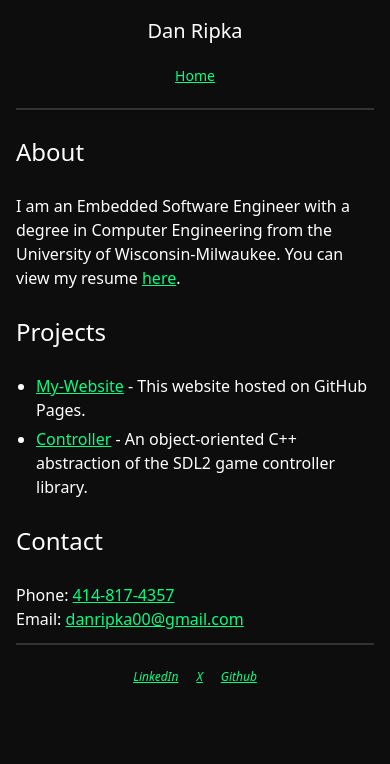
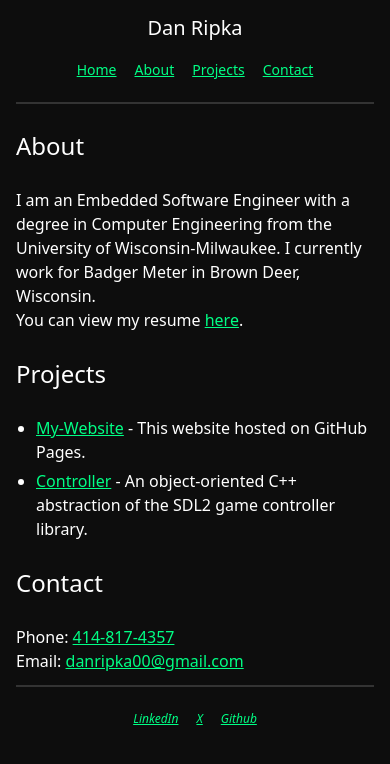
Before and after one commit to danripka/My-Website, a plain HTML site: page index.html in a window 390 px wide. Drawn offline with Linux system fonts and the light colour scheme.

Commit message:
- Added sections - Updated resume

```diff
--- a/components/header.js
+++ b/components/header.js
@@ -6,9 +6,12 @@ class Header extends HTMLElement {
   connectedCallback() {
     this.innerHTML = `
         <header>
-            Dan Ripka
+            <h3 class="site-title">Dan Ripka</h3>
             <nav>
                 <a href="/">Home</a>
+                <a href="#about">About</a>
+                <a href="#projects">Projects</a>
+                <a href="#contact">Contact</a>
             </nav>
         </header>
         <hr class="divider" />
--- a/index.html
+++ b/index.html
@@ -5,9 +5,9 @@
 <head>
   <meta charset="UTF-8" />
   <meta name="viewport" content="width=device-width, initial-scale=1.0" />
-  <meta name="description" content="Dan Ripka, About" />
-  <meta name="keywords" content="Dan Ripka, Daniel Ripka, About, Resume" />
-  <title>Dan Ripka - About</title>
+  <meta name="description" content="Dan Ripka, About, Resume, Projects, Contact" />
+  <meta name="keywords" content="Dan Ripka, Daniel Ripka, About, Resume, Projects, Contact" />
+  <title>Dan Ripka</title>
   <link rel="icon" type="image/x-icon" href="static/images/favicon.ico" />
   <link rel="stylesheet" href="static/css/index.css" />
   <script src="components/header.js" type="text/javascript" defer></script>
@@ -27,10 +27,14 @@
 <body>
   <header-component></header-component>
   <main>
+    <section id="about">
       <h3>About</h3>
       <p>I am an Embedded Software Engineer with a degree in Computer Engineering from the University of
-      Wisconsin-Milwaukee. You can view my resume <a href="../documents/resume.pdf" target="_blank"
-        rel="noopener noreferrer">here</a>.</p>
+        Wisconsin-Milwaukee. I currently work for Badger Meter in Brown Deer, Wisconsin.</p>
+      <p>You can view my resume <a href="../documents/resume.pdf" target="_blank" rel="noopener noreferrer">here</a>.
+      </p>
+    </section>
+    <section id="projects">
       <h3>Projects</h3>
       <ul>
         <li><a href="https://github.com/danripka/My-Website" target="_blank" rel="noopener noreferrer">My-Website</a> -
@@ -41,9 +45,12 @@
           object-oriented C++
           abstraction of the SDL2 game controller library.</li>
       </ul>
+    </section>
+    <section id="contact">
       <h3>Contact</h3>
       <p>Phone: <a href="tel:414-817-4357">414-817-4357</a></p>
       <p>Email: <a href="mailto:danripka00@gmail.com">danripka00@gmail.com</a></p>
+    </section>
   </main>
   <footer-component></footer-component>
 </body>
--- a/static/css/global.css
+++ b/static/css/global.css
@@ -5,7 +5,7 @@
 
 body {
   margin: 1rem auto;
-  max-width: 700px;
+  max-width: 800px;
   padding-bottom: 5rem;
   line-height: 24px;
   font-size: 18px;
@@ -20,11 +20,20 @@ hr.divider {
 header {
   line-height: 30px;
   font-size: 24px;
+  display: flex;
+  justify-content: space-between;
+  align-items: center;
 }
+
+header .site-title {
+  margin: 0;
+  font-size: 30px;
+  line-height: 36px;
+}
+
 header > nav {
   display: flex;
   gap: 15px; /* Space between nav items */
-  float: right;
   line-height: 30px;
   font-size: 18px;
 }
@@ -34,6 +43,7 @@ footer {
   font-size: 14px;
   font-style: italic;
 }
+
 footer > nav {
   display: flex;
   gap: 15px; /* Space between nav items */
@@ -83,8 +93,11 @@ li {
     display: block;
     text-align: center;
   }
+  header .site-title {
+    font-size: 24px;
+    line-height: 30px;
+  }
   header > nav {
-    float: none;
     display: flex;
     justify-content: center;
     margin-top: 10px;
@@ -130,6 +143,10 @@ li {
   header {
     font-size: 20px;
   }
+  header .site-title {
+    font-size: 20px;
+    line-height: 24px;
+  }
   header > nav {
     font-size: 14px;
     gap: 8px;
```
Also changed, not shown: 1 other file. Lines whose indentation alone changed are shown as unchanged.
